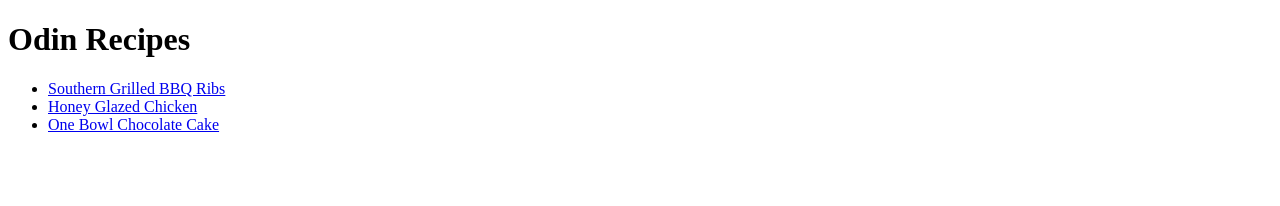
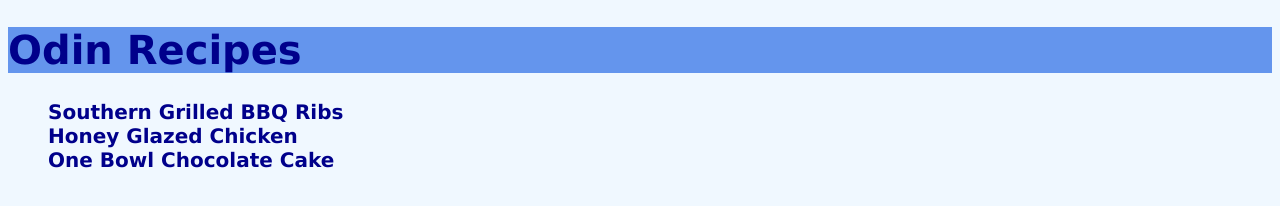
Before and after one commit to jrflynn3/odin-recipes, a plain HTML site: page index.html in a window 1280 px wide. Drawn offline with Linux system fonts and the light colour scheme.

Commit message:
Add styling to pages

```diff
--- /dev/null
+++ b/css/style.css
@@ -0,0 +1,38 @@
+* {
+    font-family: 'Lucida Sans', 'Lucida Sans Regular', 'Lucida Grande', 'Lucida Sans Unicode', Geneva, Verdana, sans-serif;
+}
+
+body {
+    background-color: aliceblue;
+}
+
+.header {
+    background-color: cornflowerblue;
+    color: darkblue;
+    font-size: 40px;
+}
+
+h2 {
+    color: darkblue;
+    font-size: 30px;
+}
+
+h3 {
+    color: darkblue;
+    font-size: 22px;
+}
+
+.links-list {
+    list-style: none;
+}
+
+ul {
+    list-style: square;
+}
+
+li a {
+    color: darkblue;
+    font-size: 20px;
+    font-weight: bold;
+    text-decoration: none;
+}
--- a/index.html
+++ b/index.html
@@ -4,10 +4,11 @@
     <meta charset="UTF-8">
     <meta name="viewport" content="width=device-width, initial-scale=1.0">
     <title>Odin Recipes</title>
+    <link rel="stylesheet" href="css/style.css">
 </head>
 <body>
-    <h1>Odin Recipes</h1>
-    <ul>
+    <h1 class="header">Odin Recipes</h1>
+    <ul class="links-list">
         <li><a href="./recipes/ribs.html">Southern Grilled BBQ Ribs</a></li>
         <li><a href="./recipes/honey-glazed-chicken.html">Honey Glazed Chicken</a></li>
         <li><a href="./recipes/chocolate-cake.html">One Bowl Chocolate Cake</a></li>
```
Also changed, not shown: recipes/chocolate-cake.html (+2 -1 lines), recipes/honey-glazed-chicken.html (+2 -1 lines), recipes/ribs.html (+2 -1 lines).
